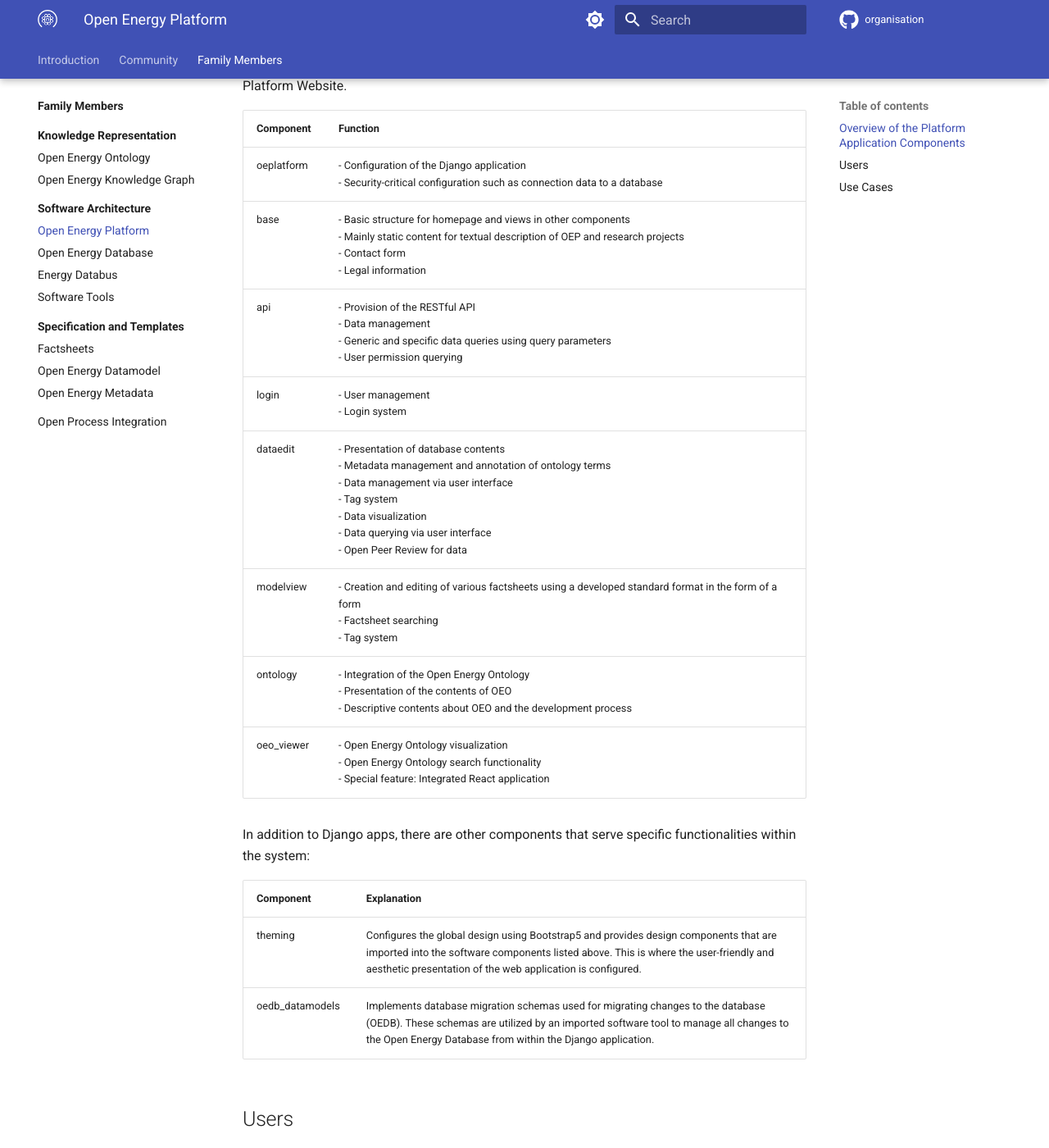
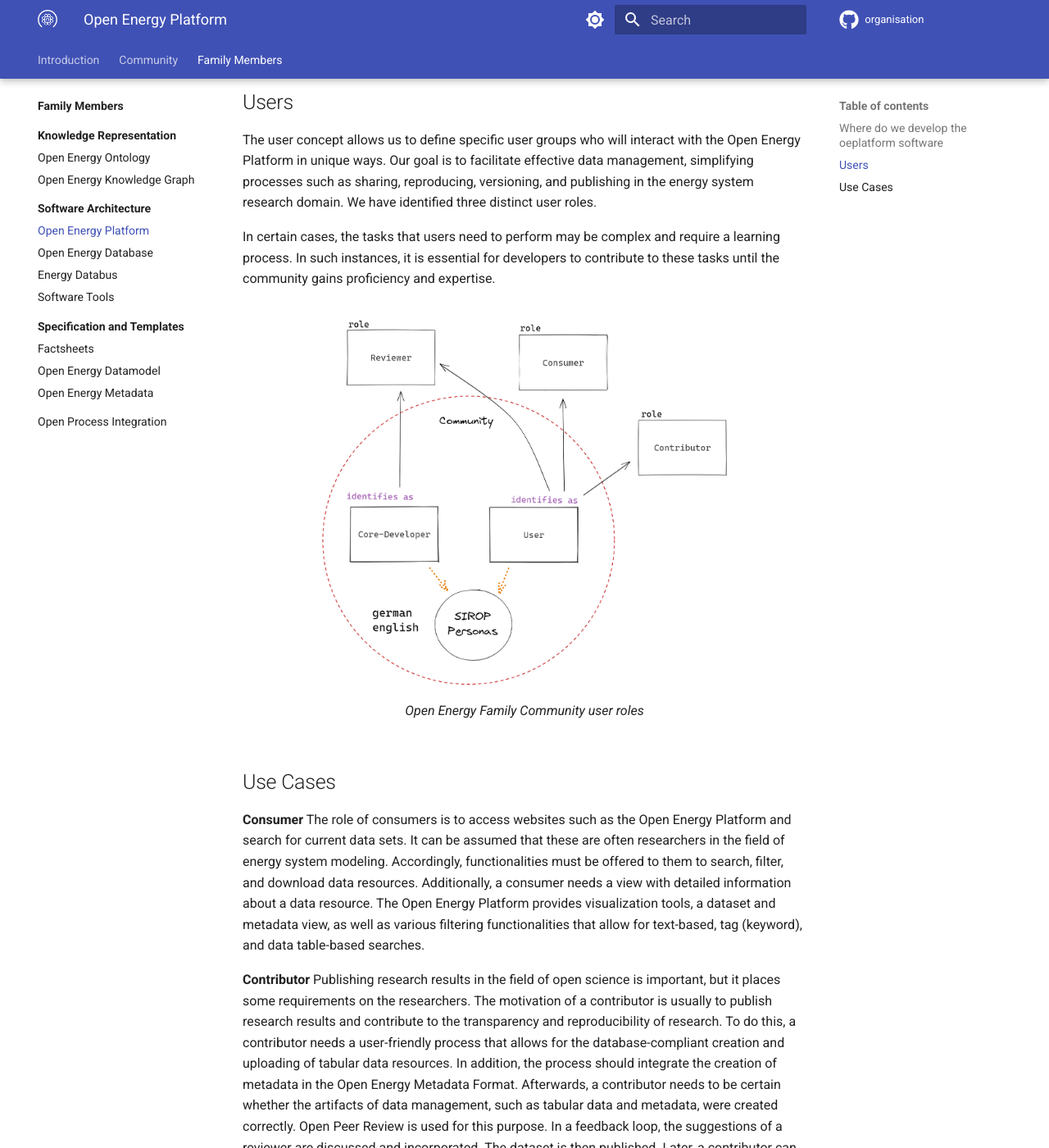
Before and after one commit to OpenEnergyPlatform/organisation, an MkDocs documentation site: the page built from compendium/family_members/software-architecture/open-energy-platform.md, in a window 1280 px wide and 1400 px high, scrolled down 548 px. Shown: the whole window at 82% size. Built offline with MkDocs 1.6.1 and Material for MkDocs 9.7.7, drawn with Linux system fonts in a browser that asks for light colours; comment, search, counter and statistics services are not loaded; some of the changed text lies outside the part shown.

Commit message:
move technical information to the oeplatform documentation

```diff
--- a/compendium/family_members/software-architecture/open-energy-platform.md
+++ b/compendium/family_members/software-architecture/open-energy-platform.md
@@ -2,31 +2,12 @@
 
 The Open Energy Platform is an open-source software that provides a shared research data infrastructure for the energy sector. It offers tools for data management, analysis, and visualization to support the transition to a sustainable energy system. The platform is flexible and modular, allowing it to be integrated with a variety of existing systems and data sources. The Open Energy Platform is intended to be used by researchers, policymakers, and other stakeholders in the energy sector to facilitate data-driven decision-making processes and promote transparency and collaboration. The data available in the platform can be used to support the planning and operation of energy systems, as well as promote the development of renewable energy sources and the implementation of energy efficiency measures.
 
-## Overview of the Platform Application Components
+## Where do we develop the oeplatform software
 
-Components of our Website-Project that we are actively developeing on [GitHub](https://github.com/OpenEnergyPlatform/oeplatform).
-Each component represents a [Django App](https://docs.djangoproject.com/en/4.2/ref/applications/) and includes a specific functionality or area of the Open Energy Platform Website.
-
-| Component  | Function |
-|------------|----------|
-| oeplatform | - Configuration of the Django application<br>- Security-critical configuration such as connection data to a database |
-| base       | - Basic structure for homepage and views in other components<br>- Mainly static content for textual description of OEP and research projects<br>- Contact form<br>- Legal information |
-| api        | - Provision of the RESTful API<br>- Data management<br>- Generic and specific data queries using query parameters<br>- User permission querying |
-| login      | - User management<br>- Login system |
-| dataedit   | - Presentation of database contents<br>- Metadata management and annotation of ontology terms<br>- Data management via user interface<br>- Tag system<br>- Data visualization<br>- Data querying via user interface<br>- Open Peer Review for data |
-| modelview  | - Creation and editing of various factsheets using a developed standard format in the form of a form<br>- Factsheet searching<br>- Tag system |
-| ontology   | - Integration of the Open Energy Ontology<br>- Presentation of the contents of OEO<br>- Descriptive contents about OEO and the development process |
-| oeo_viewer | - Open Energy Ontology visualization<br>- Open Energy Ontology search functionality<br>- Special feature: Integrated React application |
-
-In addition to Django apps, there are other components that serve specific functionalities within the system:
-
-| Component               | Explanation                                                                                                                                                                                                                  |
-|-------------------------|----------------------------------------------------------------------------------------------------------------------------------------------------------------------------------------------------------------------------|
-| theming                 | Configures the global design using Bootstrap5 and provides design components that are imported into the software components listed above. This is where the user-friendly and aesthetic presentation of the web application is configured.                                |
-| oedb_datamodels         | Implements database migration schemas used for migrating changes to the database (OEDB). These schemas are utilized by an imported software tool to manage all changes to the Open Energy Database from within the Django application.                             |
-
+The oeplatofrm Website-Project is actively developed on [GitHub](https://github.com/OpenEnergyPlatform/oeplatform).
 
 ## Users
+
 The user concept allows us to define specific user groups who will interact with the Open Energy Platform in unique ways. Our goal is to facilitate effective data management, simplifying processes such as sharing, reproducing, versioning, and publishing in the energy system research domain. We have identified three distinct user roles.
 
 In certain cases, the tasks that users need to perform may be complex and require a learning process. In such instances, it is essential for developers to contribute to these tasks until the community gains proficiency and expertise.
```
